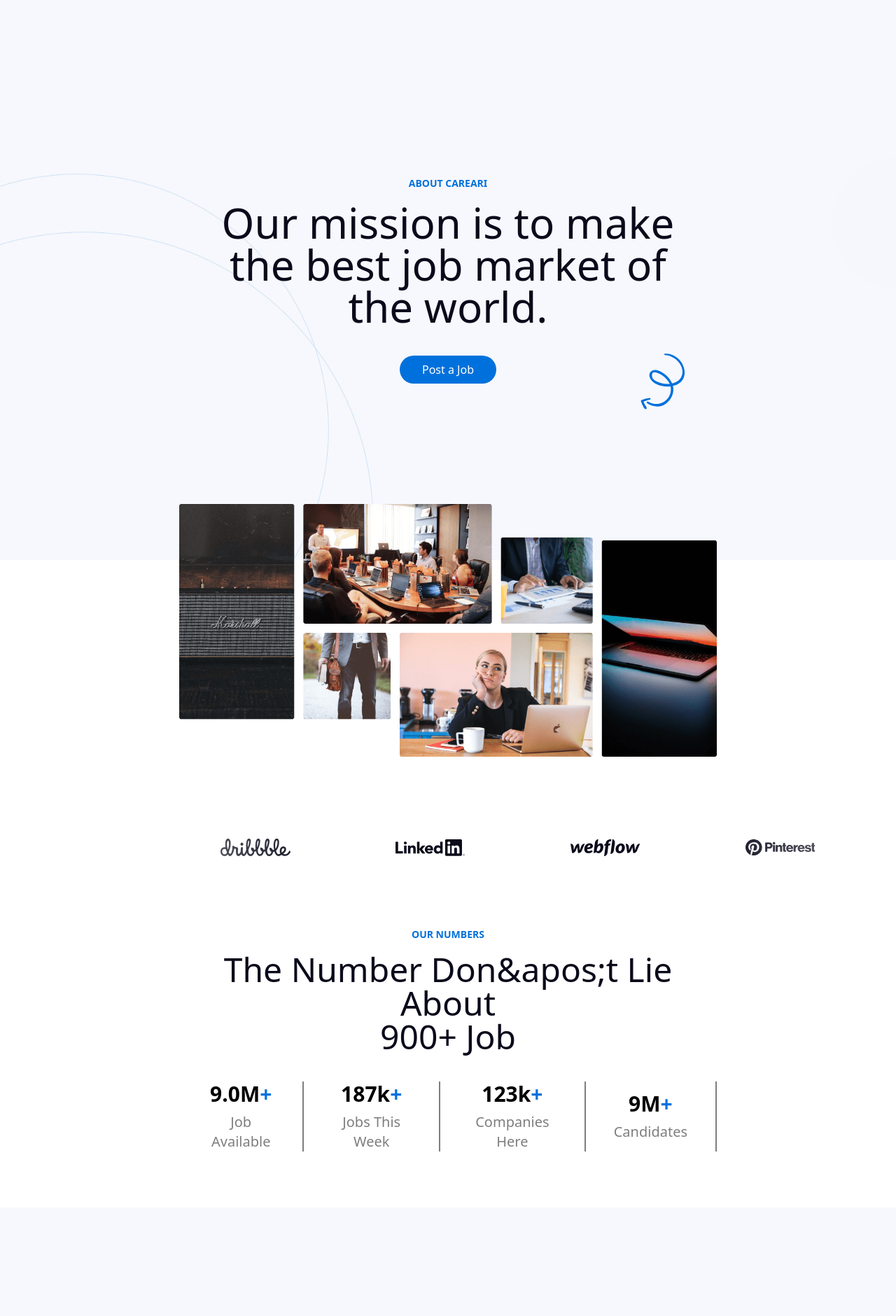
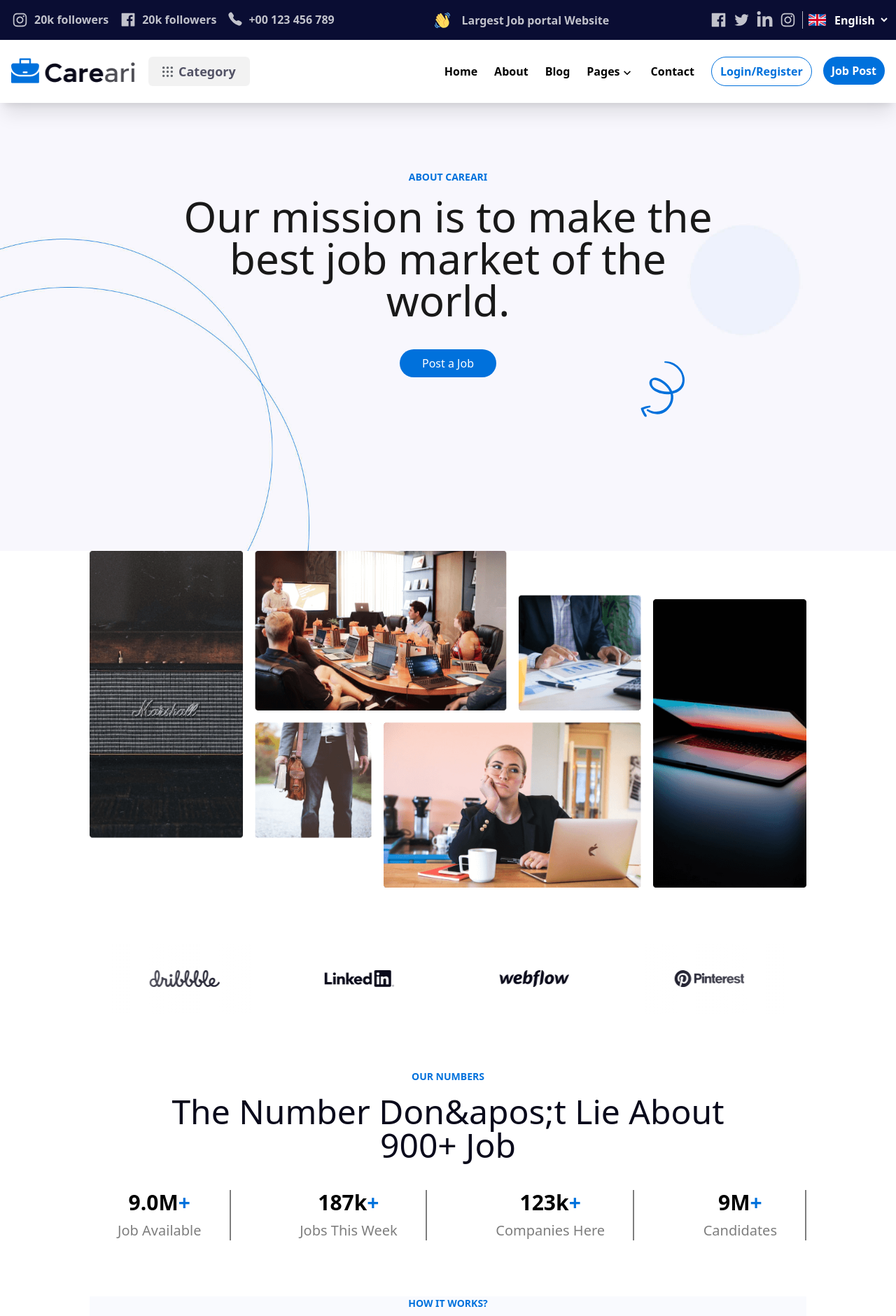
Before and after one commit to estherlardze/job-search-portal, a React (Vite) app: page /about in a window 1280 px wide. Shown: the top 1880 px of the page at 70% size. Built offline with nearby package versions, Linux system fonts and the light colour scheme.

Commit message:
working on post job

```diff
--- a/src/Pages/About/About.jsx
+++ b/src/Pages/About/About.jsx
@@ -1,36 +1,38 @@
 import React from 'react'
-import './about.css'
 import { Link } from 'react-router-dom'
 import { about, account, save, jobs, bluearrow } from "../../assets/index";
 import { IconCard, Slider, Title } from '../../components/About';
+import {Navbar, Footer} from '../../components/index'
+
 
 const About = () => {
   return (
-    <div>
+    <div className='w-[100%] overflow-hidden'>
+      <Navbar/>
       {/* Section 1 */}
-      <section className="section1 w-full md:h-screen">
-        <div className="relative flex flex-col items-center justify-center h-full text-center px-5 md:px-64 py-24 bg-[rgba(248,249,254,0.8)]">
+      <div className='bg-about bg-cover bg-no-repeat bg-left md:h-[80vh]'>
+      <section className="relative w-full">
+        <div className="flex flex-col items-center justify-center text-center px-5 md:px-64 py-24">
           <h4 className="text-sm font-bold capitalize text-[#0071DC]">ABOUT CAREARI</h4>
-          <h2 className="text-4xl md:text-6xl font-medium text-[#0a0a1b] mt-4">
-            Our mission is to make <br className='hidden md:block'/> the best job market of <br className='hidden md:block'/> the world.
+          <h2 className="text-4xl sm:5xl lg:text-6xl font-medium text-black/90 mt-4">
+            Our mission is to make the best job market of the world.
           </h2>
-          <Link to='/post-job' className='bg-[#0071DC] text-white py-2 px-8 rounded-3xl hover:bg-black mt-10 transition-colors duration-200 ease-linear'>
+          <Link to='/post' className='bg-[#0071DC] text-white py-2 px-8 rounded-3xl hover:bg-black mt-10 transition-colors duration-200 ease-linear'>
             Post a Job
           </Link>
-          <div className="absolute bottom-24 md:bottom-52 right-14 md:right-72 w-20 md:w-24">
-            <img src={bluearrow} alt="" />
+          <div className="absolute bottom-8 right-8 md:right-72 w-20 md:w-24">
+            <img src={bluearrow} alt="arrow"/>
           </div>
         </div>
       </section>
-      {/* End of Section 1 */}
-
-      {/* Section 2 */}
-      <section className="section2 px-5 md:px-64 relative mb-20">
-        <div className='relative -top-10 md:-top-20'>
+      </div>
+      <section className="hero bg-cover bg-no-repeat bg-center mx-[5%] lg:w-[80%] lg:mx-[10%] mb-20">
+        <div className='w-full mb-20'>
           <img src={about} alt="" />
         </div>
+
         <Slider />
-        <div className="flex flex-col items-center justify-center h-full text-center mt-16">
+        <div className="flex flex-col items-center justify-center text-center my-20">
           <Title heading={"OUR NUMBERS"} text1={"The Number Don&apos;t Lie About"} text2={"900+ Job"} />
           <div className="w-full flex flex-col md:flex-row justify-between mt-10 space-y-8 md:space-y-0">
             <div className="flex flex-col items-center justify-center space-y-2 md:border-r-2 border-[#7e7e7e] px-10">
@@ -52,13 +54,13 @@ const About = () => {
           </div>
         </div>
       </section>
-      {/* End of Section 2 */}
+      {/* End of Section 2
 
       {/* Section 3 */}
-      <section className="section3 w-full md:h-screen">
-        <div className="flex flex-col items-center justify-center h-full text-center px-5 md:px-64 py-24 bg-[rgba(248,249,254,0.8)]">
+      <section className="section3 mx-[5%] lg:w-[80%] lg:mx-[10%] my-10">
+        <div className="flex flex-col items-center justify-center h-full text-center bg-[rgba(248,249,254,0.8)]">
           <Title heading={"HOW IT WORKS?"} text1={"What Our Customers Are"} text2={"Saying About Us"} />
-          <div className="flex flex-col md:flex-row mt-10 md:space-x-4 md:space-y-0 space-y-4">
+          <div className="flex flex-col lg:flex-row mt-10 md:space-x-4 md:space-y-0 space-y-4">
             <IconCard image={<img src={account} alt="" className='w-10' />} heading={"Create An Accout"} text={"We meet customers in set place to discuss the details about needs and demands before proposing a plan."} />
             <IconCard image={<img src={jobs} alt="" className='w-10' />} heading={"Search Jobs"} text={"Our experts come up with all kinds of initiatives for delivering the best solutions for IT services chosen."} />
             <IconCard image={<img src={save} alt="" className='w-10' />} heading={"Save & Apply"} text={"Once the final plan is approved, everything will be conducted according to the agreed contract."} />
@@ -68,7 +70,7 @@ const About = () => {
       {/* End of Section 3 */}
 
       {/* Section 4 */}
-      <section className="section4 px-0 md:px-64 py-24">
+      <section className="section4 py-24 mx-[5%] lg:w-[80%] lg:mx-[10%]">
         <div className="relative flex flex-col items-center justify-center h-full text-center border-[1px] border-gray-300 rounded-xl px-5 md:px-36 py-24 md:py-28 space-y-5">
           <h2 className="text-2xl md:text-4xl font-medium text-[#0a0a1b] mt-4">
             Are You Ready To Start <br className='hidden md:block' /> Your Journey?
@@ -77,10 +79,10 @@ const About = () => {
             It is a long established fact that a reader will be distracted by the real conten of a page when looking at its layout. The point of using Lorem Ipsum is.
           </p>
           <div className="flex flex-col md:flex-row items-center md:space-x-5">
-            <Link to='/post-job' className='bg-[#0071DC] text-white py-3 px-8 rounded-3xl hover:bg-black mt-10 transition-colors duration-200 ease-linear'>
+            <Link to='/post' className='bg-[#0071DC] text-white py-3 px-8 rounded-3xl hover:bg-black mt-10 transition-colors duration-200 ease-linear'>
               Post a Featured Job
             </Link>
-            <Link to='/post-job' className='bg-white border-[1px] border-[#0071DC] hover:bg-[#0071DC] hover:text-white py-3 px-8 rounded-3xl mt-5 md:mt-10 transition-colors duration-200 ease-linear'>
+            <Link to='/post' className='bg-white border-[1px] border-[#0071DC] hover:bg-[#0071DC] hover:text-white py-3 px-8 rounded-3xl mt-5 md:mt-10 transition-colors duration-200 ease-linear'>
               Post a Free Job
             </Link>
           </div>
@@ -90,7 +92,9 @@ const About = () => {
         </div>
       </section>
       {/* End of Section 4 */}
+      <Footer/>
     </div>
+
   )
 }
 
--- a/src/Pages/About/about.css
+++ /dev/null
@@ -1,6 +0,0 @@
-.section1, .section3 {
-  background-image: url(../../assets/images/about-bg.jpg);
-  background-position: left;
-  background-size: cover;
-  background-attachment: fixed;
-}
--- a/src/Pages/SignUp/SignUp.jsx
+++ b/src/Pages/SignUp/SignUp.jsx
@@ -2,18 +2,18 @@ import { Navbar,Footer } from "../../components";
 
 const SignUp = () => {
   return (
-    <>
+    <div className="w-[100%] overflow-hidden">
       <Navbar />
       <div className=" my-20 mx-1 ">
         <p className="lg:md:capitalize text-blue text-center font-bold mb-4">
           SIGN UP
         </p>
-        <h2 className="text-black font-semibold lg:md:sm:text-7xl text-4xl text-center">
+        <h2 className="text-black/90 font-semibold lg:md:sm:text-6xl text-4xl text-center">
           Create Account
         </h2>
 
         <div className="flex justify-center mt-12">
-          <form className="lg:md:space-y-4 space-y-4 w-96">
+          <form className="lg:md:space-y-4 space-y-4 w-96 mx-4">
             <label htmlFor="username" className="font-semibold text-xl block">
               User Name
             </label>
@@ -81,7 +81,7 @@ const SignUp = () => {
         </div>
       </div>
       <Footer/>
-    </>
+    </div>
   );
 };
 
--- a/src/components/Footer/Footer.jsx
+++ b/src/components/Footer/Footer.jsx
@@ -11,7 +11,7 @@ const Footer = () => {
   return (
     <footer className='mt-[50px] w-[90%] mx-[5%] lg:w-[80%] lg:mx-[10%]'>
       <section className='grid grid-cols-10 mb-8 gap-12 xl:gap-8'>
-         <article className='col-span-8 sm:col-span-6 md:col-span-5 xl:col-span-3'>
+         <article className='col-span-6 sm:col-span-6 md:col-span-5 xl:col-span-3'>
          <img src={logo} alt="logo" className='w-[100px] sm:w-[180px]'/>
           <p className='font-semibold text-lg text-gray my-6'>
             It is a long esta fact that a reader wil dist by the real cont of a page when
@@ -72,7 +72,7 @@ const Footer = () => {
            </Link>
          </article>
 
-         <article className='col-span-8 sm:col-span-6 md:col-span-5 xl:col-span-3'>
+         <article className='col-span-6 sm:col-span-6 md:col-span-5 xl:col-span-3'>
            <h3 className='text-xl font-bold'>Contact Info</h3>
            <p className='font-semibold my-1 text-lg text-gray'>Phone:+00 123 456 789</p>
            <p className='font-semibold my-1 text-lg text-gray'>Emaildemomail@gmail.com</p>
@@ -84,13 +84,13 @@ const Footer = () => {
            </div>
            <div className='flex mt-4'>
              <input type="text" placeholder='Enter your Email'
-              className='w-[40%] sm:w-[70%] px-4 py-0 border border-gray outline-none rounded-sm'/>
+              className='w-[80%] px-4 py-0 border border-gray outline-none rounded-sm'/>
              <BsArrowRightShort size={50} className={`${transition} text-white bg-blue hover:bg-black px-2 rounded-sm`}/>
            </div>
          </article>
       </section>
       <hr className='border border-gray/30'/>
-      <p className='text-center font-semibold my-6 text-xl text-black/80'>
+      <p className='text-center font-semibold my-6 text-sm sm:text-xl text-black/80'>
         Copyright © Careari - Design by
         <Link to='https://webflow.com/?r=0' className='hover:text-blue'> WebliWeb</Link>
        - Powered by Webflow.
--- a/src/components/Navbar/Navbar.jsx
+++ b/src/components/Navbar/Navbar.jsx
@@ -75,7 +75,7 @@ const Navbar = () => {
         <div className='gap-6 items-center hidden lg:flex'>
           <Link to='/' className='font-semibold hover:text-blue'>Home</Link>
           <Link to='/about' className='font-semibold hover:text-blue'>About</Link>
-          <Link to='/blog' className='font-semibold hover:text-blue'>Blog</Link>
+          <Link to='/blogs' className='font-semibold hover:text-blue'>Blog</Link>
           <div  onClick={togglePages}>
             <div className='flex cursor-pointer hover:text-blue'>
               <span className='font-semibold'>
--- a/src/components/PostJob/Details.jsx
+++ b/src/components/PostJob/Details.jsx
@@ -1,5 +1,6 @@
 import React from 'react'
 import Jobdetails from './Jobdetails'
+import CompanyDetails from './CompanyDetails'
 
 const Details = () => {
   return (
@@ -10,6 +11,7 @@ const Details = () => {
        </div>
        <hr className='border border-gray/20'/>
        <Jobdetails/>
+       <CompanyDetails/>
     </section>
   )
 }
--- a/src/components/Testimonial/Testimonial.jsx
+++ b/src/components/Testimonial/Testimonial.jsx
@@ -20,7 +20,7 @@ const Testimonial = () => {
   }
 
   return (
-    <div className='bg-client bg-cover bg-no-repeat bg-center w-[100%] '>
+    <div className='bg-about bg-cover bg-no-repeat bg-center w-[100%] '>
     <section className='w-[90%] mx-[5%] lg:w-[80%] lg:mx-[10%] py-[70px]'>
        <div className='text-center'>
          <h4 className='text-blue font-bold'>CLIENT FEEDBACK</h4>
--- a/tailwind.config.js
+++ b/tailwind.config.js
@@ -14,7 +14,7 @@ export default {
       },
       backgroundImage: {
         "hero" : "url('/src/assets/images/hero-bg.jpg')",
-        "client" : "url('/src/assets/images/about-bg.jpg')",
+        "about" : "url('/src/assets/images/about-bg.jpg')",
         "download" : "url('/src/assets/images/phones.jpg')",
       }
     },
```
Also changed, not shown: src/components/PostJob/CompanyDetails.jsx (+59 -0 lines).
